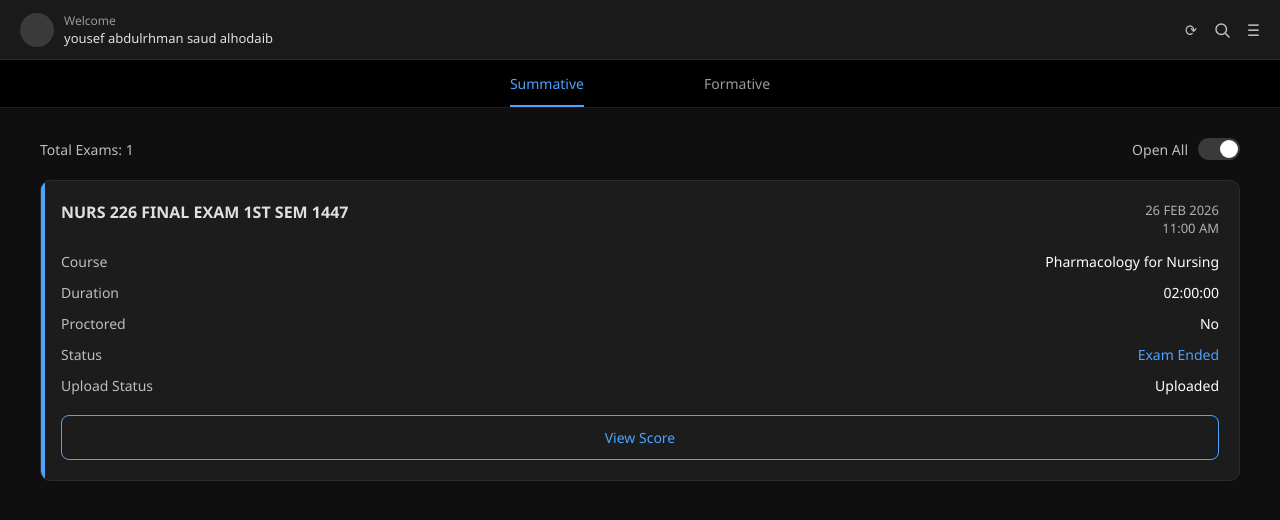
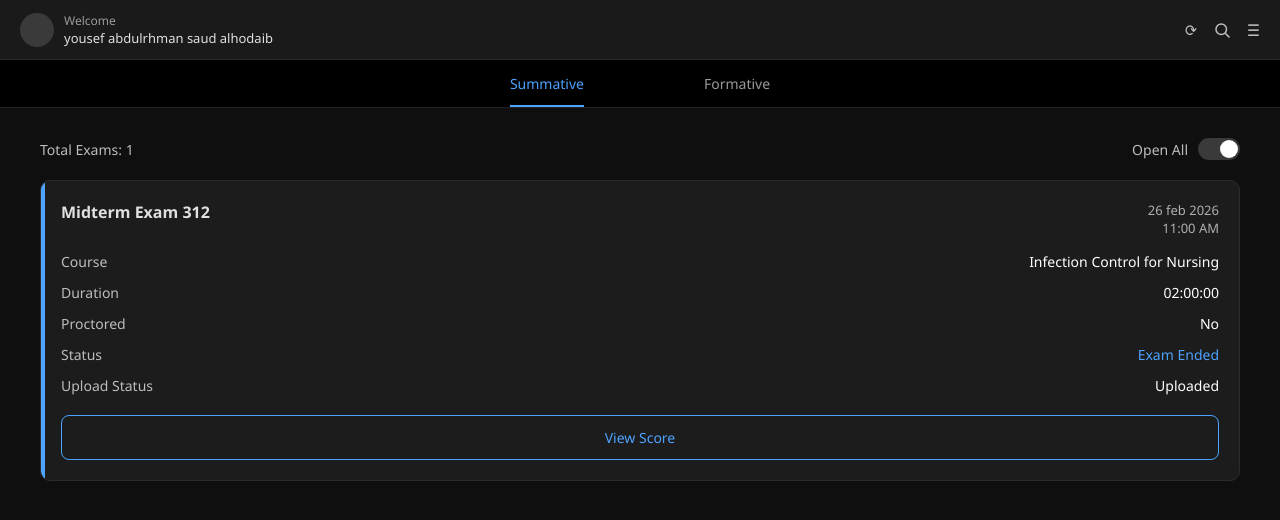
Before and after one commit to 62Joseph/fa, a plain HTML site: page index.html in a window 1280 px wide. Drawn offline with Linux system fonts and the light colour scheme.

Commit message:
Refactor index.html for improved structure and content

```diff
--- a/index.html
+++ b/index.html
@@ -248,16 +248,16 @@ body{
     <div id="exams-container">
         <div class="exam-card">
             <div class="exam-header">
-                <div class="exam-title">NURS 226 FINAL EXAM 1ST SEM 1447</div>
+                <div class="exam-title">Midterm Exam 312</div>
                 <div class="exam-date">
-                    26 FEB 2026<br>
+                    26 feb 2026<br>
                     11:00 AM
                 </div>
             </div>
 
             <div class="exam-details">
                 <span>Course</span>
-                <span class="value">Pharmacology for Nursing</span>
+                <span class="value">Infection Control for Nursing</span>
 
                 <span>Duration</span>
                 <span class="value">02:00:00</span>
```
